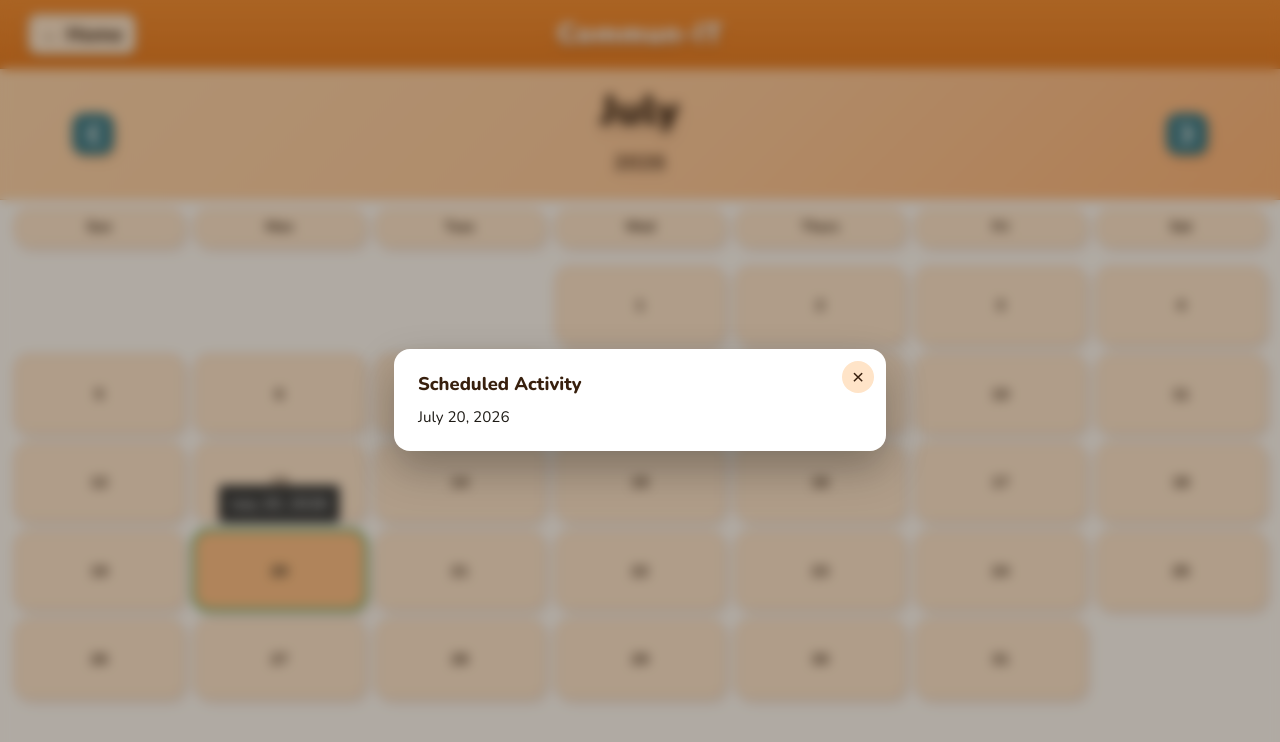
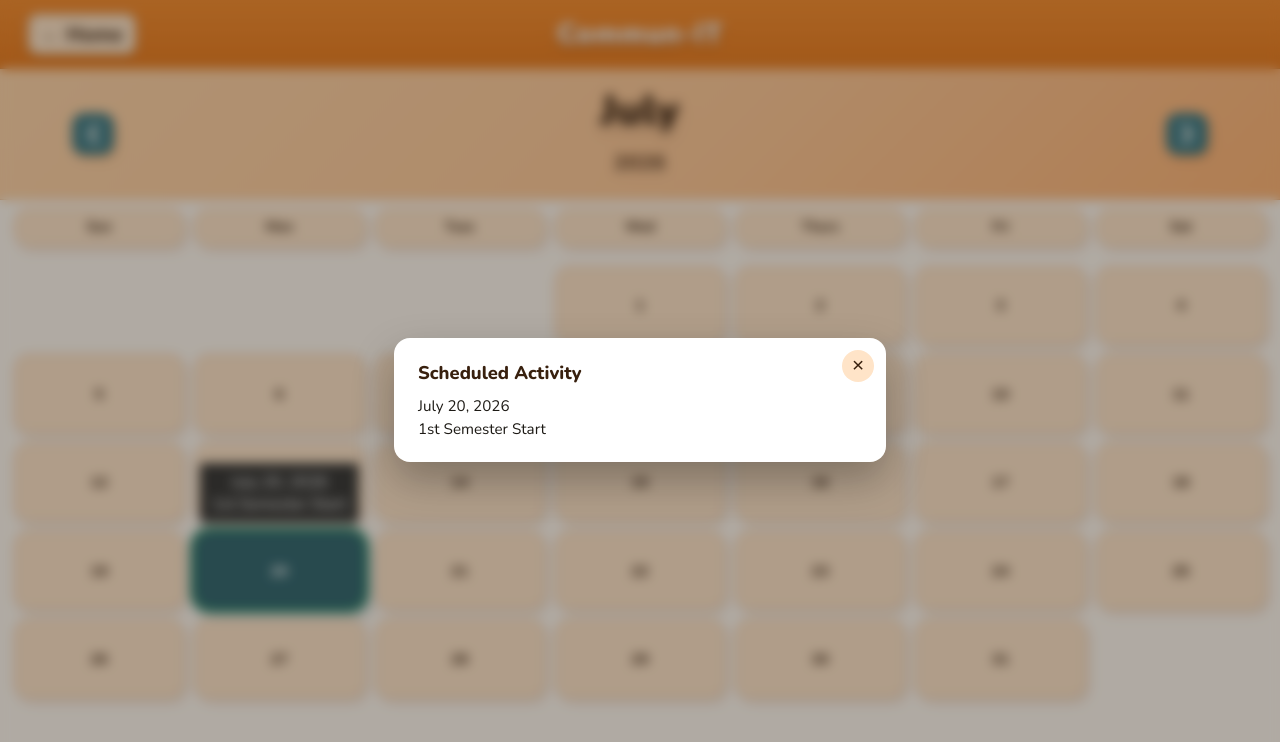
Before and after one commit to Xenny432/ITC-final-, a plain HTML site: page Months/July.html in a window 1280 px wide. Both pictures are taken after a click on the button "20". Drawn offline with nearby package versions, Linux system fonts and the light colour scheme.

Commit message:
added semester markers in calendar

```diff
--- a/Months/July.html
+++ b/Months/July.html
@@ -61,7 +61,7 @@
   <span class="day-cell"><button type="button" aria-describedby="day-info-july-17">17</button><span class="tooltip" id="day-info-july-17" role="tooltip">July 17, 2026</span></span>
   <span class="day-cell"><button type="button" aria-describedby="day-info-july-18">18</button><span class="tooltip" id="day-info-july-18" role="tooltip">July 18, 2026</span></span>
   <span class="day-cell"><button type="button" aria-describedby="day-info-july-19">19</button><span class="tooltip" id="day-info-july-19" role="tooltip">July 19, 2026</span></span>
-  <span class="day-cell"><button type="button" aria-describedby="day-info-july-20">20</button><span class="tooltip" id="day-info-july-20" role="tooltip">July 20, 2026</span></span>
+  <span class="day-cell"><button type="button" class="semester-marker" aria-describedby="day-info-july-20">20</button><span class="tooltip" id="day-info-july-20" role="tooltip">July 20, 2026<br>1st Semester Start</span></span>
   <span class="day-cell"><button type="button" aria-describedby="day-info-july-21">21</button><span class="tooltip" id="day-info-july-21" role="tooltip">July 21, 2026</span></span>
   <span class="day-cell"><button type="button" aria-describedby="day-info-july-22">22</button><span class="tooltip" id="day-info-july-22" role="tooltip">July 22, 2026</span></span>
   <span class="day-cell"><button type="button" aria-describedby="day-info-july-23">23</button><span class="tooltip" id="day-info-july-23" role="tooltip">July 23, 2026</span></span>
--- a/Months/style.css
+++ b/Months/style.css
@@ -1832,3 +1832,27 @@ body:not(:has(.month)) .title h1 {
     padding: 10px 12px;
   }
 }
+
+/* semester marker */
+.days button.semester-marker {
+  background-color: #3e7b86 !important;
+  color: #fffaf5 !important;
+  border-color: #2a5b64 !important;
+  box-shadow: 0.22rem 0.35rem 0.55rem rgba(42, 91, 100, 0.28);
+}
+
+.days button.semester-marker:hover,
+.days button.semester-marker:focus-visible {
+  background-color: #326670 !important;
+  color: #ffffff !important;
+  border-color: #1f444b !important;
+  transform: translateY(-4px) scale(1.04);
+  box-shadow: 0.3rem 0.5rem 0.75rem rgba(42, 91, 100, 0.36);
+}
+
+.days button.semester-marker.selected,
+.days button.semester-marker[aria-pressed="true"] {
+  background-color: #2e646e !important;
+  color: #ffffff !important;
+  box-shadow: 0 0 0 2px #ffe4c8, 0 0 0 4px #3e7b86, 0.3rem 0.45rem 0.7rem rgba(42, 91, 100, 0.32);
+}
```
Also changed, not shown: Months/November.html (+1 -1 lines).
